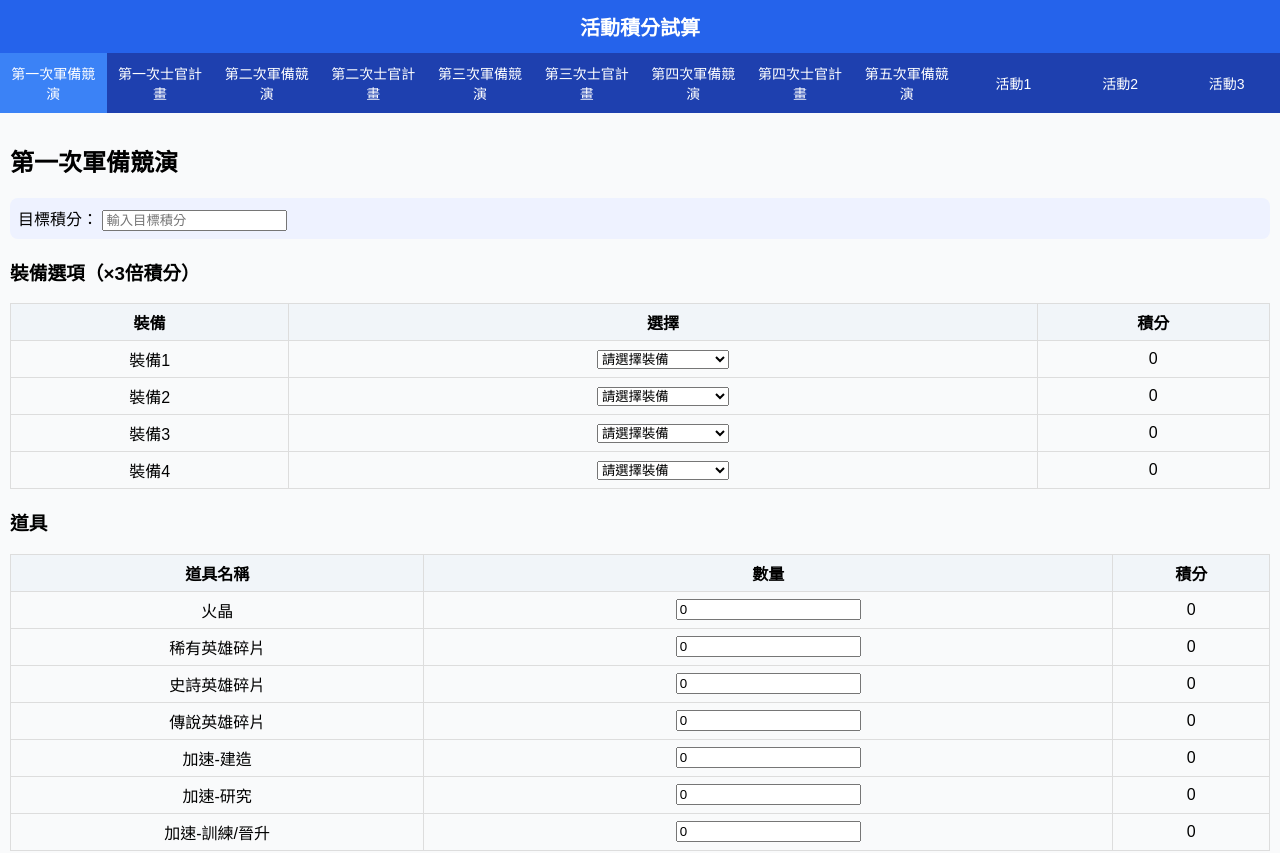
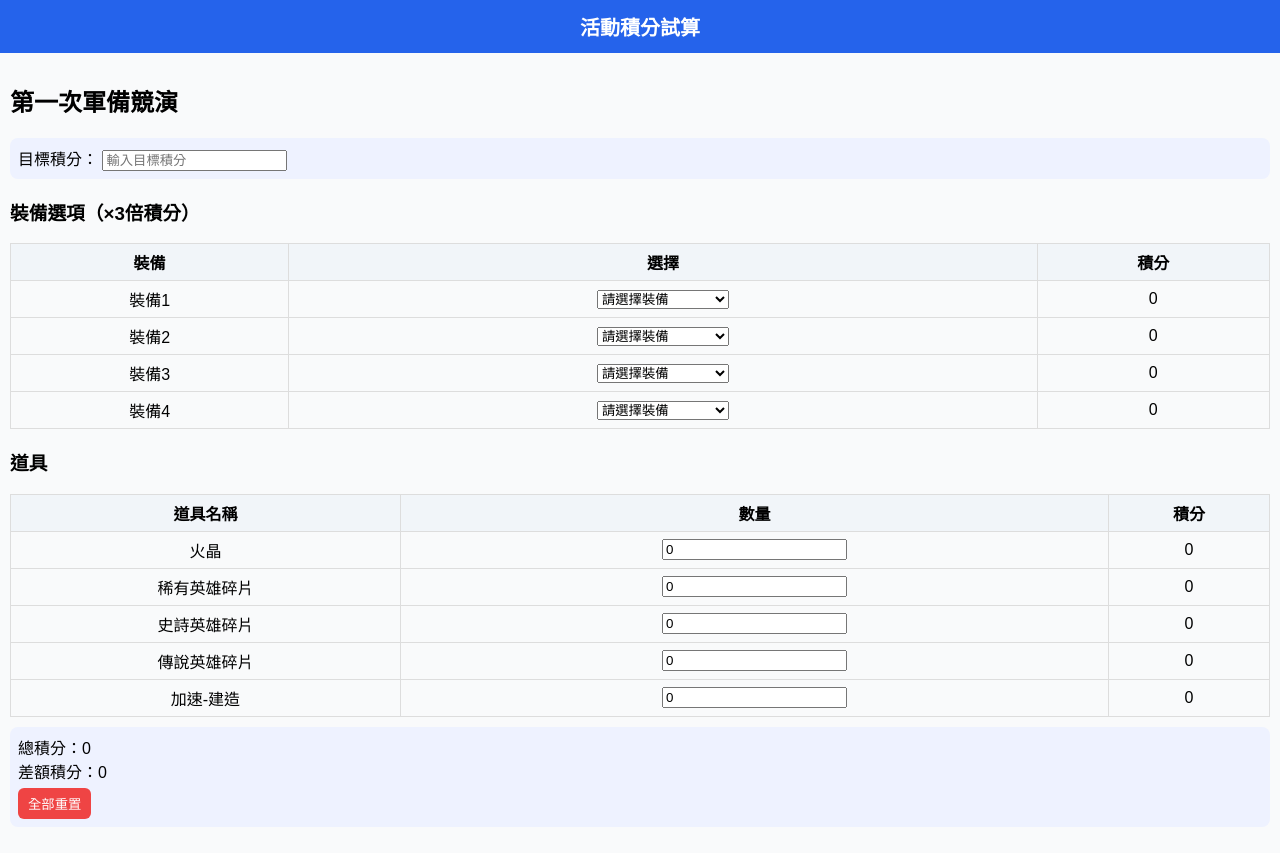
Before and after one commit to FatPanda85/scorecalc, a plain HTML site: page index.html in a window 1280 px wide. Shown: the top 853 px of the page. Drawn offline with Linux system fonts and the light colour scheme.

Commit message:
Update index.html

```diff
--- a/index.html
+++ b/index.html
@@ -112,36 +112,37 @@ const equips = [
 ];
 
 // === 道具資料 ===
-const items = [
-  ["火晶", 100],
-  ["稀有英雄碎片", 15],
-  ["史詩英雄碎片", 50],
-  ["傳說英雄碎片", 125],
-  ["加速-建造", 1],
-  ["加速-研究", 1],
-  ["加速-訓練/晉升", 1]
+// 定義每個活動專屬的道具
+const activityItems = [
+  [
+    ["火晶", 100],
+    ["稀有英雄碎片", 15],
+    ["史詩英雄碎片", 50],
+    ["傳說英雄碎片", 125],
+    ["加速-建造", 1],
+  ],
+  [
+    ["傳說英雄碎片", 125],
+    ["加速-建造", 1],
+  ],
+  [
+    ["史詩英雄碎片", 50],
+    ["稀有英雄碎片", 15],
+  ],
+  // 依此類推，你可以為每個活動自定義道具
 ];
-
-// === 動態建立頁面 ===
-const tabsDiv = document.getElementById("tabs");
-const tabContainer = document.getElementById("tabContainer");
 
 activities.forEach((name, idx) => {
   const id = idx + 1;
-
-  // 建立分頁按鈕
-  const btn = document.createElement("button");
-  btn.textContent = name;
-  btn.onclick = () => switchTab(id);
-  if (id === 1) btn.classList.add("active");
-  tabsDiv.appendChild(btn);
-
   // 建立分頁內容
   const div = document.createElement("div");
   div.id = "tab" + id;
   div.className = "tab-content" + (id === 1 ? " active" : "");
 
-  // === 內容HTML ===
+  // 取用該活動專屬的道具資料
+  const currentItems = activityItems[idx] || items;
+
+  // 以 currentItems 生成道具的 HTML
   div.innerHTML = `
     <h2>${name}</h2>
     <div class="total-section">
@@ -168,7 +169,7 @@ activities.forEach((name, idx) => {
     <h3>道具</h3>
     <table>
       <tr><th>道具名稱</th><th>數量</th><th>積分</th></tr>
-      ${items.map(([item, score]) => `
+      ${currentItems.map(([item, score]) => `
         <tr>
           <td>${item}</td>
           <td><input type="number" class="qty" data-tab="${id}" data-score="${score}" value="0" min="0"></td>
@@ -184,6 +185,7 @@ activities.forEach((name, idx) => {
   `;
   tabContainer.appendChild(div);
 });
+
 
 // === 切換分頁 ===
 function switchTab(n) {
```
